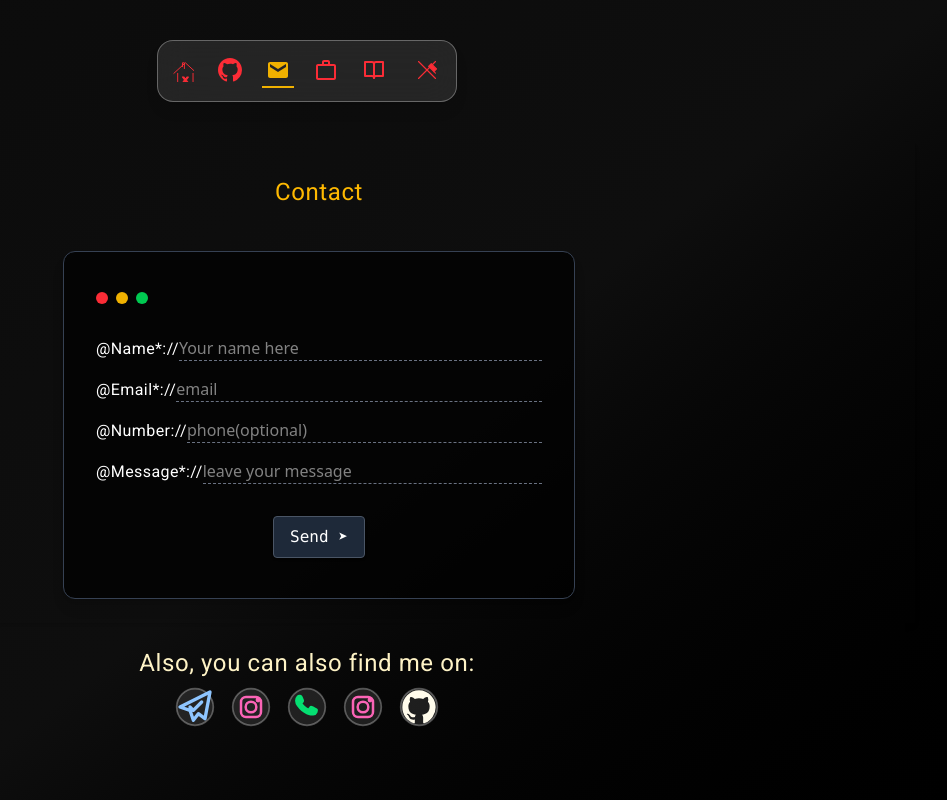
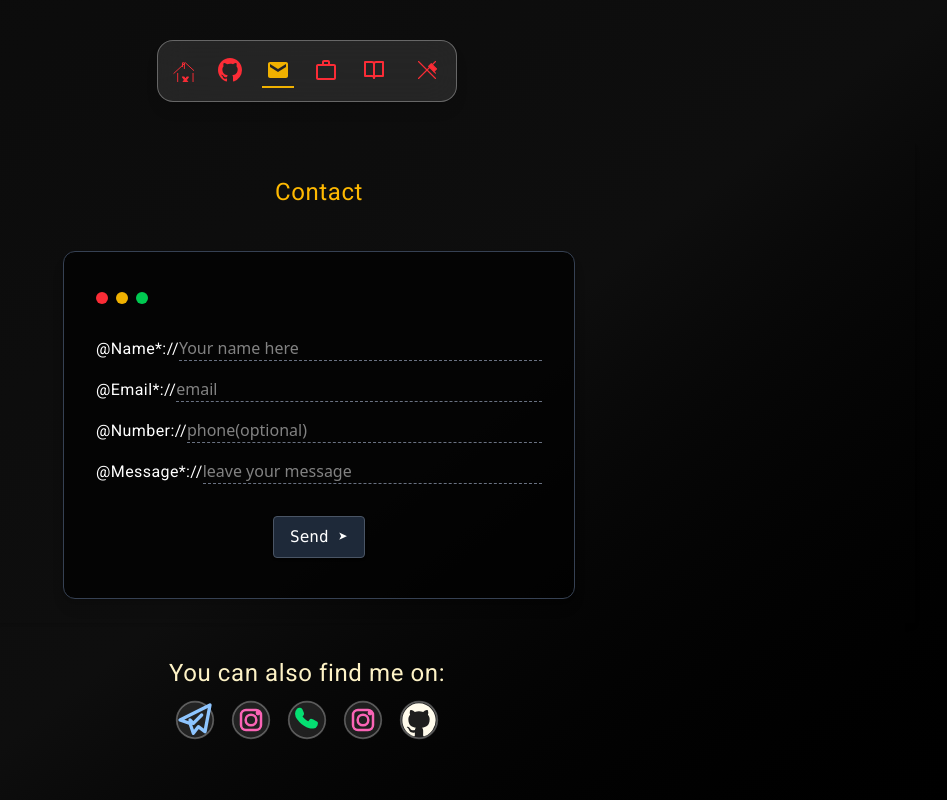
Before and after one commit to xscriptorcode/xscriptorcode.github.io, a Next.js app: page /contact in a window 1280 px wide. Shown: the top 800 px of the page, without its empty margins (333-1280 px from the left). Built offline with nearby package versions, Linux system fonts and the light colour scheme.

Commit message:
update contact page

```diff
--- a/src/app/contact/page.tsx
+++ b/src/app/contact/page.tsx
@@ -35,9 +35,9 @@ export default function Contact() {
           <ContactForm />
         </div>
         <div className="mt-6 flex flex-col items-center">
-          <h2 className={`${Roboto_font.className} text-lg sm:text-xl md:text-2xl text-amber-100 text-center leading-tight mb-4`}>
+          <h2 className={`${Roboto_font.className} text-lg sm:text-xl md:text-2xl lg:text-3xl xl:text-4xl text-amber-100 text-center leading-tight mb-4`}>
             <DecryptedText
-              text="Also, you can also find me on:"
+              text="You can also find me on:"
               animateOn="view"
               sequential
               revealDirection="center"
```
Also changed, not shown: 12 other files (tests, documents, lock files or other folders).
